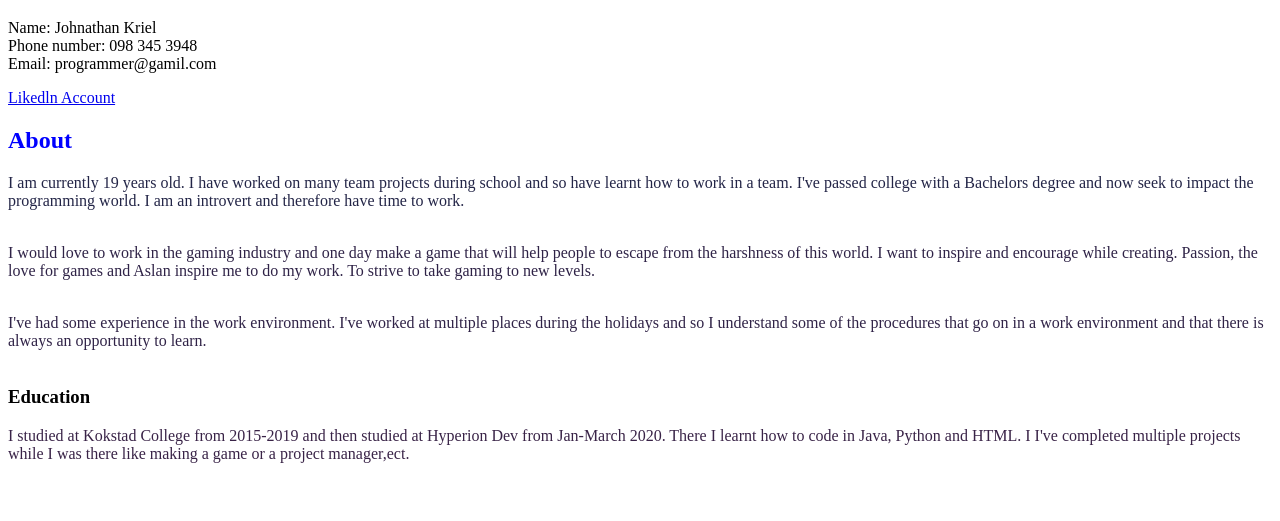
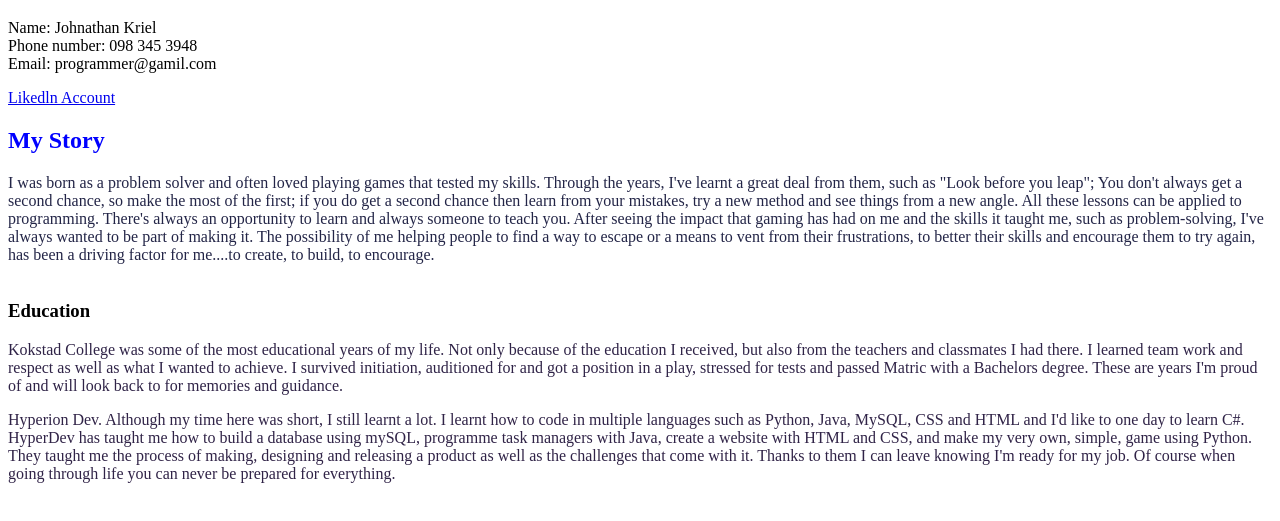
Before and after one commit to JohnoKriel/Johnathan_Kriel_resume, a plain HTML site: page index.html in a window 1280 px wide. Shown: the part 61-582 px from the top of the page. Drawn offline with Linux system fonts and the light colour scheme.

Commit message:
Update index.html

```diff
--- a/index.html
+++ b/index.html
@@ -14,29 +14,30 @@
     <p/>
     <a target = "_blank" href="https://www.linkedin.com/in/johnathan-kriel-8804751a0/"> Likedln Account</a>
 
-    <h2 class="subtitle">About<br></h2>
+    <h2 class="subtitle">My Story<br></h2>
 
     <p class="para1">
-        I am currently 19 years old. I have worked on many team projects during school and so have learnt how to work in a team. I've passed college with a Bachelors degree
-        and now seek to impact the programming world. I am an introvert and therefore have time to work.<br><br>
-    <p/>
-    <p class="para2">
-        I would love to work in the gaming industry and one day make a game that will help people to escape from the harshness of this world. I want to inspire and encourage
-        while creating. Passion, the love for games and Aslan  inspire me to do my work. To strive to take gaming to new levels.<br><br>
-    </p>
-    <p class="para3">
-        I've had some experience in the work environment. I've worked at multiple places during the holidays and so I understand some of the procedures that go on in a
-        work environment and that there is always an opportunity to learn.<br><br>
-    </p>
+        I was born as a problem solver and often loved playing games that tested my skills. Through the years, I've learnt a great deal from them,
+        such as "Look before you leap"; You don't always get a second chance, so make the most of the first; if you do get a second chance then learn from your mistakes,
+        try a new method and see things from a new angle. All these lessons can be applied to programming. There's always an opportunity to learn and always someone to teach you.
+        After seeing the impact that gaming has had on me and the skills it taught me, such as problem-solving,  I've always wanted to be part of making it.
+        The possibility of me helping people to find a way to escape or a means to vent from their frustrations, to better their skills and encourage them to try again,
+        has been a driving factor for me....to create, to build, to encourage.<br><br>
 
     <h3 class="subtitle2">Education</h3>
 
-    <p class="para4">
-        I studied at Kokstad College from 2015-2019 and then studied at Hyperion Dev
-        from Jan-March 2020. There I learnt how to code in Java, Python and HTML. I
-        I've completed multiple projects while I was there like making a game or a project
-        manager,ect.<br>
+    <p class="para2">
+        Kokstad College was some of the most educational years of my life. Not only because of the education I received, but also from the teachers and classmates I had there.
+        I learned team work and respect as well as what I wanted to achieve. I survived initiation, auditioned for and got a position in a play,
+        stressed for tests and passed Matric with a Bachelors degree. These are years I'm proud of and will look back to for memories and guidance.<br>
     </p>
+
+    <p class="para3">
+        Hyperion Dev.
+        Although my time here was short, I still learnt a lot. I learnt how to code in multiple languages such as Python, Java, MySQL, CSS and HTML and I'd like to one day to learn C#.
+        HyperDev has taught me how to build a database using mySQL, programme task managers with Java, create a website with HTML and CSS, and make my very own, simple, game using Python.
+        They taught me the process of making, designing and releasing a product as well as the challenges that come with it. Thanks to them I can leave knowing I'm ready for  my job.
+        Of course when going through life you can never be prepared for everything.
 
 </body>
 </html>
```
